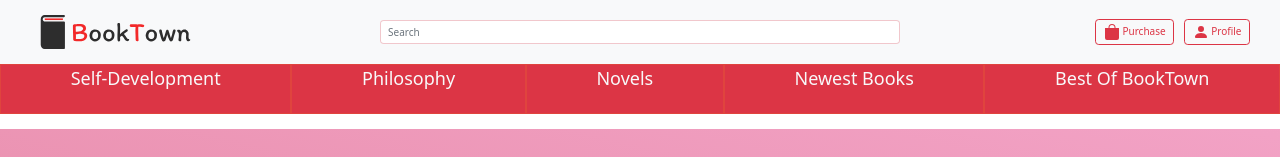
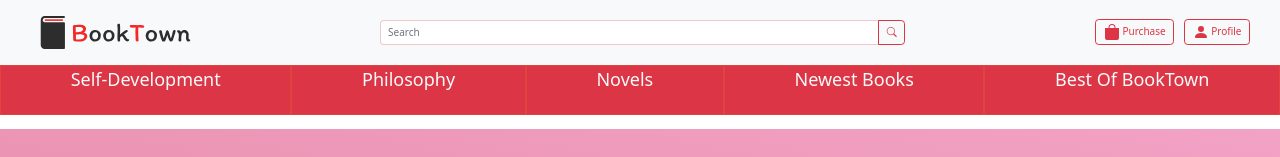
Before and after one commit to Karamraj/BookTown, a plain HTML site: page ProductsPage/LinkedHTMLs/novels-index.html in a window 1280 px wide. Shown: the top 157 px of the page. Drawn offline with nearby package versions, Linux system fonts and the light colour scheme; some packages are replaced by stand-ins of ours; a script that the page names is missing; files whose address does not match are found by name.

Commit message:
added search icon for seachbar in missing pages

```diff
--- a/ProductsPage/LinkedHTMLs/novels-index.html
+++ b/ProductsPage/LinkedHTMLs/novels-index.html
@@ -62,8 +62,12 @@
             <nav class="navbar flex-grow-1 align-self-center me-sm-5 pe-lg-5">
                 <div class="container-fluid me-sm-5 pe-sm-5">
                     <form class="d-flex me-sm-5 pe-sm-5 w-100" role="search">
-                        <input class="searchBar form-control me-sm-2 h-100 w-100 border-danger border-opacity-25" type="search"
+                      <div class="input-group">
+                        <input class="searchBar form-control h-100 border-danger border-opacity-25" type="search"
                             placeholder="Search" aria-label="Search" />
+                        <button class="btn btn-outline-danger" type="submit"><i class="bi bi-search"></i></button>
+                    </div>
+
                     </form>
                 </div>
             </nav>
```
Also changed, not shown: ProductsPage/LinkedHTMLs/best.html (+4 -1 lines), ProductsPage/LinkedHTMLs/philosophy-index.html (+4 -1 lines), ProductsPage/LinkedHTMLs/self-dev-index.html (+4 -1 lines).
